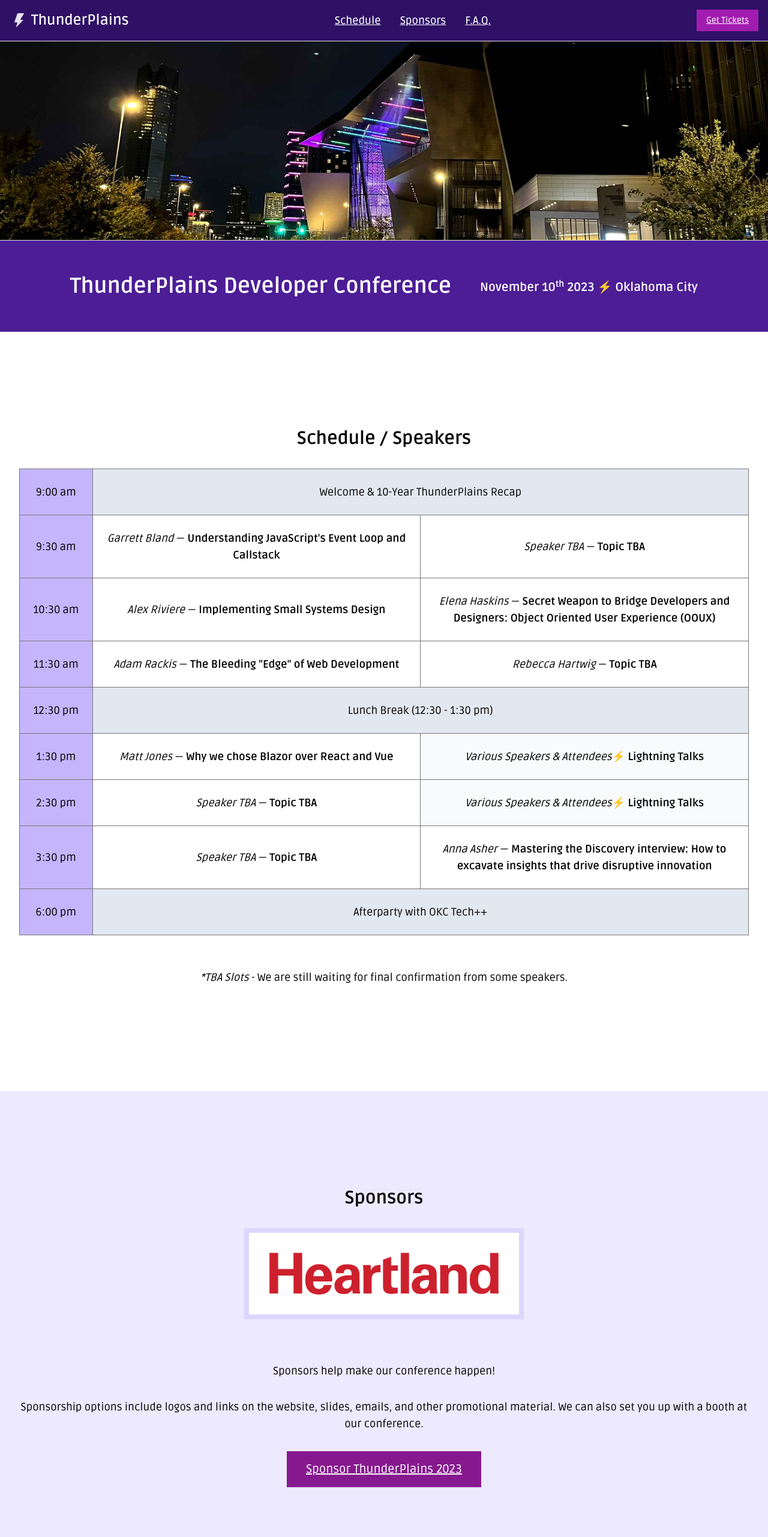
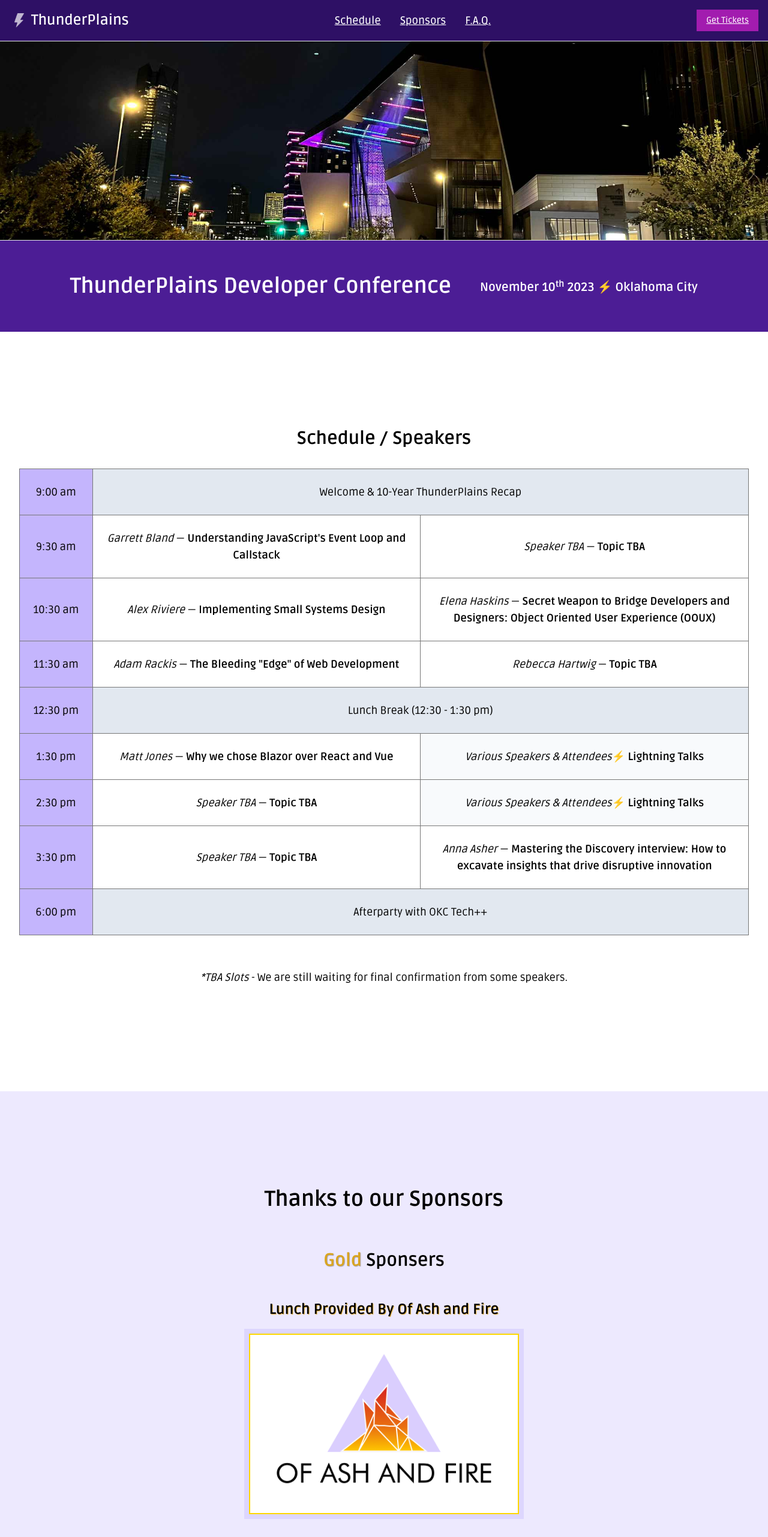
Before and after one commit to techlahoma/thunderplains-2023, a Next.js app: page / in a window 1280 px wide. Shown: the top 2562 px of the page at 60% size. Built offline with nearby package versions, Linux system fonts and the light colour scheme.

Commit message:
Refactored sponsor section into subsections and applied styling

```diff
--- a/app/globals.css
+++ b/app/globals.css
@@ -15,7 +15,70 @@
 table {
   width: 100%;
 }
+
 table td {
   padding: 1.5rem 0.75rem;
   border: 1px solid #777;
 }
+
+/*  Sponsers section styles*/
+#sponsers {
+  display: flex;
+
+  flex-wrap: wrap;
+  justify-content: center;
+}
+
+.spacer {
+  height: 2rem;
+}
+
+.gold-sponsers img {
+  border: 2px solid #FFD700;
+}
+
+#gold {
+  color: goldenrod;
+  text-shadow: 1px 1px 1px rgba(0, 0, 0, 0.3);
+}
+
+.lunch-sponser H3 {
+  text-shadow: 1px 1px 1px goldenrod;
+  margin-bottom: 0;
+}
+
+.silver-sponsers img {
+  border: 2px solid silver;
+}
+
+#silver {
+  color: silver;
+  text-shadow: 1px 1px 1px rgba(0, 0, 0, 0.3);
+}
+
+.bronze-sponsers img {
+  border: 2px solid #cd7f32;
+}
+
+#bronze {
+  color: #cd7f32;
+  text-shadow: 1px 1px 1px rgba(0, 0, 0, 0.3);
+}
+
+.local-np-sponsers img {
+  border: 2px solid rgba(90, 0, 139, 0.837)
+}
+
+#local {
+  color: rgba(90, 0, 139, 0.837);
+  text-shadow: 1px 1px 1px rgba(0, 0, 0, 0.3);
+}
+
+.inkind-sponsers img {
+  border: 2px solid rgb(44, 44, 187);
+}
+
+#inkind {
+  color: rgb(44, 44, 187);
+  text-shadow: 1px 1px 1px rgba(0, 0, 0, 0.3);
+}
--- a/app/page.tsx
+++ b/app/page.tsx
@@ -1,9 +1,12 @@
 import Image from 'next/image';
-import { H2 } from '../components/HTML';
+import { H1, H2, H3 } from '../components/HTML';
 
 // Images/assets
 import OKCCCImage from '../assets/img/okccc_night_vlucas.jpg';
 import SponsorHeartlandLogo from '../assets/sponsors/heartland-red.png';
+import Sponsor36dnLogo from '../assets/sponsors/36dn.png';
+import SponserOfAshAndFireLogo from '../assets/sponsors/of_ash_and_fire.jpg';
+import SponserBitnessLabsLogo from '../assets/sponsors/bitness_labs.png';
 
 export default function Home() {
   return (
@@ -126,7 +129,30 @@
       </section>
 
       <section id="sponsors" className="text-center py-40 px-8 bg-violet-100">
-        <H2>Sponsors</H2>
+        <H1>Thanks to our Sponsors</H1>
+
+        <div className='spacer'></div>
+
+        <div className="gold-sponsers">
+          <H2><span id="gold">Gold</span> Sponsers</H2>
+
+          <div className='spacer'></div>
+
+          <div className='lunch-sponser'>
+            <H3>Lunch Provided By Of Ash and Fire</H3>
+            <div className="py-4 flex">
+              <div className="m-auto border-8 border-violet-200">
+                <a href="https://www.ofashandfire.com/">
+                  <Image
+                    src={SponserOfAshAndFireLogo}
+                    alt="Of Ash and Fire"
+                    width={450}
+                    className="p-8 bg-white"
+                  />
+                </a>
+              </div>
+            </div>
+          </div>
 
           <div className="py-4 flex">
             <div className="m-auto border-8 border-violet-200">
@@ -135,11 +161,67 @@
                   src={SponsorHeartlandLogo}
                   alt="Heartland Payments"
                   width={450}
+                  className="p-8 bg-white gold-sponsers"
+                />
+              </a>
+            </div>
+          </div>
+        </div>
+
+        <div className='spacer'></div>
+
+        <div className="silver-sponsers">
+          <H2><span id="silver">Silver</span> Sponsers</H2>
+
+        </div>
+
+        <div className='spacer'></div>
+
+        <div className="bronze-sponsers">
+          <H2><span id="bronze">Bronze</span> Sponsers</H2>
+
+        </div>
+
+        <div className='spacer'></div>
+
+        <div className="local-np-sponsers">
+          <H3><span id="local">Local/Community</span> Sponsers</H3>
+
+          <div className="py-4 flex">
+            <div className="m-auto border-8 border-violet-200">
+              <a href="https://bitnesslabs.com/">
+                <Image
+                  src={SponserBitnessLabsLogo}
+                  alt="Bitness Labs"
+                  width={450}
+                  className="p-8 bg-white object-cover h-[150px] w-[450px]"
+                />
+              </a>
+            </div>
+          </div>
+        </div>
+
+        <div className='spacer'></div>
+
+        <div className="inkind-sponsers">
+          <H3><span id="inkind">InKind</span> Sponsors</H3>
+          <div className="py-4 flex">
+            <div className="m-auto border-8 border-violet-200">
+              <a href="https://www.36n.co/">
+                <Image
+                  src={Sponsor36dnLogo}
+                  alt="36 Degrees North"
+                  width={450}
                   className="p-8 bg-white"
                 />
               </a>
             </div>
           </div>
+        </div>
+
+
+
+
 
         <p className="py-4 mt-10">Sponsors help make our conference happen!</p>
         <p className="py-4">
```
Lines whose indentation alone changed are shown as unchanged.
